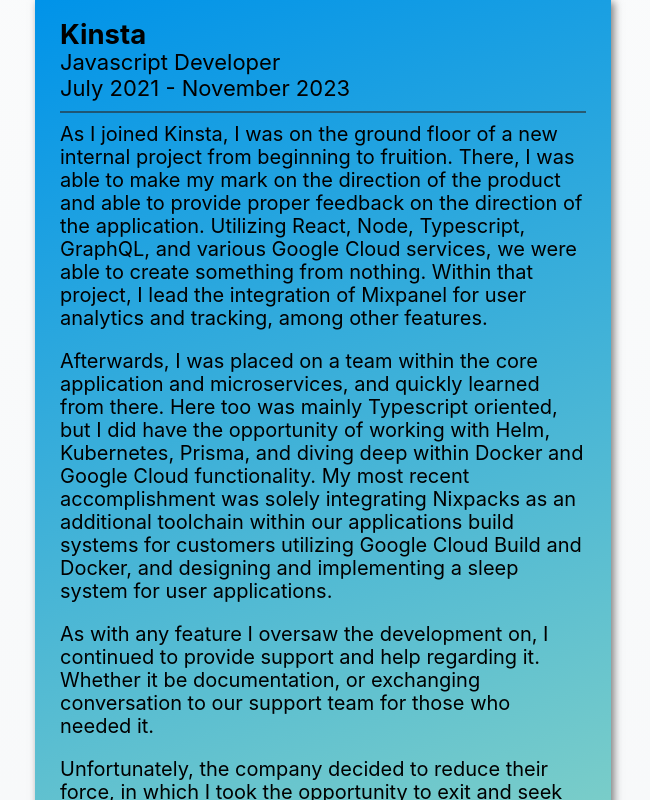
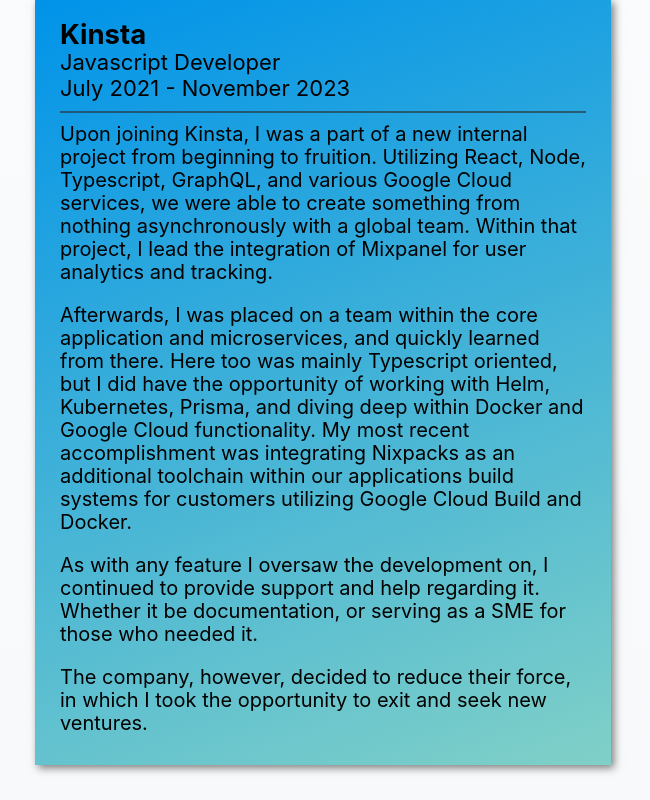
Before and after one commit to cksiazak/ksiazak.dev, a Next.js app: page / in a window 1280 px wide. Shown: the part 2040-2840 px from the top of the page, without its empty margins (317-967 px from the left). Built offline with nearby package versions, Linux system fonts and the light colour scheme.

Commit message:
updating

```diff
--- a/src/data/aboutme/about-me.mdx
+++ b/src/data/aboutme/about-me.mdx
@@ -11,10 +11,8 @@ export const meta = {
   image: '/assets/avatar.jpg',
 }
 
-I'm a developer born and raised in the heart of El Paso, TX.  My "tech"  journey really started off handling user analytics and providing  support for our client, where I worked with various teams to solve and prevent future user issues by identifying ways that we could improve the product and issue resolution time to deliver better customer support to both end users and business clients.
+I'm a developer born and raised in the heart of El Paso, TX. My "tech" journey really started off handling user analytics and providing support for our client, where I worked with various teams to solve and prevent future user issues by identifying ways that we could improve the product and issue resolution time to deliver better customer support to both end users and business clients.
 
-
-For additional context, I started off building android kernels when I was 14. While working for C3i Solutions, I wanted to be a part of the process in truly solving user issues, thus I began my journey. I shortly joined a local startup, in which I utilized React, Ruby on Rails, and AWS. Being a part of a small team,  I was able to spearhead new customer features and products to drive acquisition. Unfortunately, COVID hit and I was laid off within a few months. Luckily, I landed a contract with Patrick Thomas and Partners, which functioned as a sort of consulting position where I was able to work with clients from all over the world and design solutions for them using React, React Native, and a federated Apollo GraphQ backend. Afterwards, I was asked to rejoin E-Dealer Direct, again wire framing (with Figma) and overseeing an entire product for commercial clients.
-
+For additional context, I started off building android kernels when I was 14. While working for C3i Solutions, I wanted to be a part of the process in truly solving user issues, thus I began my journey. I shortly joined a local startup, in which I utilized React, Ruby on Rails, and AWS. Being a part of a small team, I was able to spearhead new customer features and products to drive acquisition. Unfortunately, COVID hit and I was laid off within a few months. Luckily, I landed a contract with Patrick Thomas and Partners, which functioned as a sort of consulting position where I was able to work with clients from all over the world and design solutions for them using React, React Native, and a federated Apollo GraphQ backend. Afterwards, I was asked to rejoin E-Dealer Direct, again wire framing (with Figma) and overseeing an entire product for commercial clients.
 
 As I wanted to expand my horizons, I came to work for Kinsta, where I was able to learn and grow on a globally distributed team, seeing a product from the ground up, and then being transferred to a core team where I was able to lead the development of several features that are currently a core part of the main product. The company unfortunately decided to reduce their force, in which I took the opportunity to search for new horizons where I can grow and expand not only my own skills, but provide benefit elsewhere.
--- a/src/data/experiences/kinsta.mdx
+++ b/src/data/experiences/kinsta.mdx
@@ -5,13 +5,10 @@ export const meta = {
 }
 
 
-As I joined Kinsta, I was on the ground floor of a new internal project from beginning to fruition. There, I was able to make my mark on the direction of the product and able to provide proper feedback on the direction of the application. Utilizing React, Node, Typescript, GraphQL, and various Google Cloud services, we were able to create something from nothing. Within that project, I lead the integration of Mixpanel for user analytics and tracking, among other features.
+Upon joining Kinsta, I was a part of a new internal project from beginning to fruition. Utilizing React, Node, Typescript, GraphQL, and various Google Cloud services, we were able to create something from nothing asynchronously with a global team. Within that project, I lead the integration of Mixpanel for user analytics and tracking.
 
+Afterwards, I was placed on a team within the core application and microservices, and quickly learned from there. Here too was mainly Typescript oriented, but I did have the opportunity of working with Helm, Kubernetes, Prisma, and diving deep within Docker and Google Cloud functionality. My most recent accomplishment was integrating Nixpacks as an additional toolchain within our applications build systems for customers utilizing Google Cloud Build and Docker.
 
-Afterwards, I was placed on a team within the core application and microservices, and quickly learned from there. Here too was mainly Typescript oriented, but I did have the opportunity of working with Helm, Kubernetes, Prisma, and diving deep within Docker and Google Cloud functionality. My most recent accomplishment was solely integrating Nixpacks as an additional toolchain within our applications build systems for customers utilizing Google Cloud Build and Docker, and designing and implementing a sleep system for user applications.
+As with any feature I oversaw the development on, I continued to provide support and help regarding it. Whether it be documentation, or serving as a SME for those who needed it.
 
-
-As with any feature I oversaw the development on, I continued to provide support and help regarding it. Whether it be documentation, or exchanging conversation to our support team for those who needed it.
-
-
-Unfortunately, the company decided to reduce their force, in which I took the opportunity to exit and seek new ventures.
+The company, however, decided to reduce their force, in which I took the opportunity to exit and seek new ventures.
```
Also changed, not shown: 1 other file (tests, documents, lock files or other folders).
